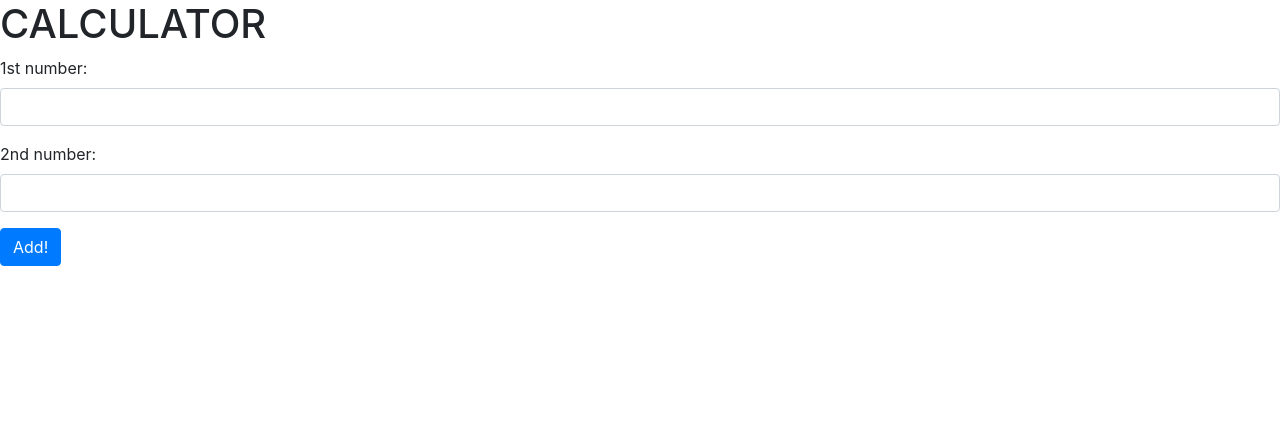
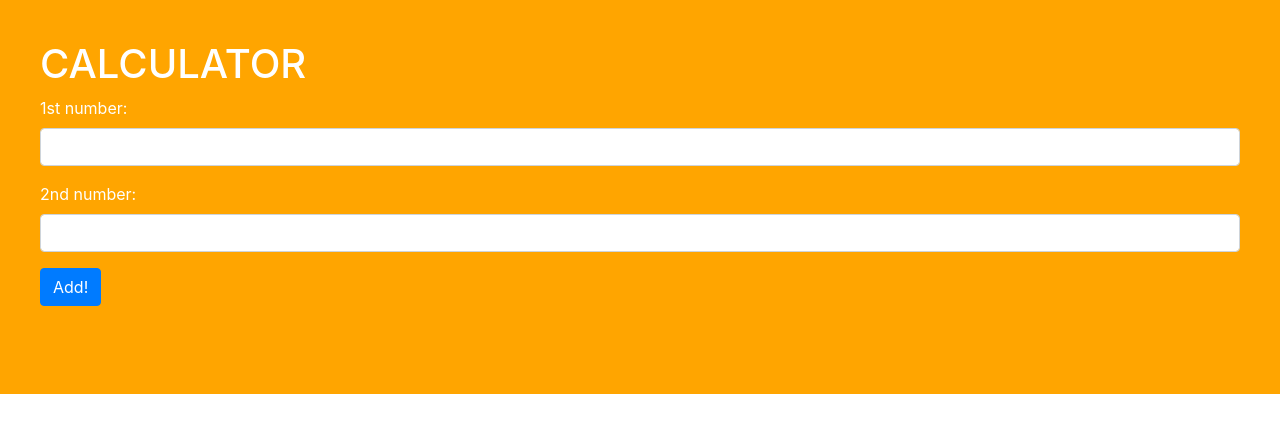
Before and after one commit to msyoki/calculator-, a plain HTML site: page index.html in a window 1280 px wide. Drawn offline with nearby package versions, Linux system fonts and the light colour scheme.

Commit message:
add class name change for styling

```diff
--- a/css/style.css
+++ b/css/style.css
@@ -1,4 +1,4 @@
-.calculator {
+.form {
     background-color: orange;
     color: white;
     padding: 40px;
```
